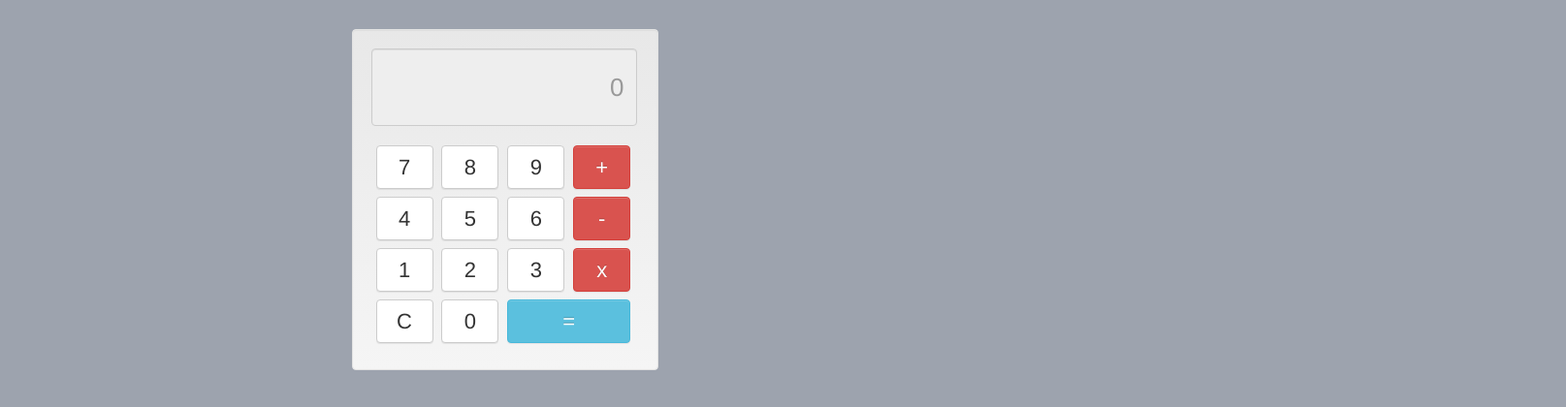
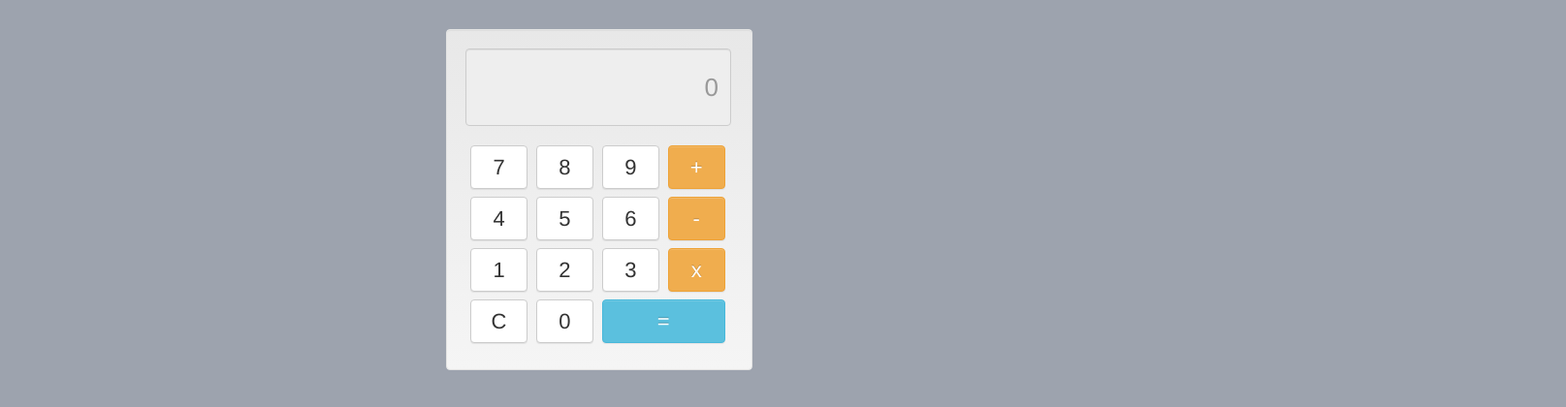
Before and after one commit to sethknepley/inf-jstest-calc, a plain HTML site: page index.html in a window 1280 px wide. Shown: the whole page at 97% size, 1615 px wide, since content can reach past the window. Drawn offline with Linux system fonts and the light colour scheme.

Commit message:
Fixes the styling for the calculator main container

```diff
--- a/css/styles.css
+++ b/css/styles.css
@@ -26,6 +26,6 @@ body {
     font-size: 22px;
 }
 
-.bttne {
+.bttnl {
     width: 127px;
 }
--- a/index.html
+++ b/index.html
@@ -15,28 +15,28 @@
   <body>
     <div class="container">
       <div class="row">
-        <div class=" col-xs-12  col-sm-offset-4 col-sm-12  col-md-offset-3 col-md-6  col-lg-offset-3 col-lg-6  ">
-          <div class="well calcontainer col-xs-12  col-sm-offset-4 col-sm-12  col-md-offset-3 col-md-6  col-lg-offset-3 col-lg-6">
-            <input class="form-control output" id="output" name="panel" placeholder="0" disabled><br/>
+        <div class="col-xs-12 col-md-offset-4">
+          <div class="well calcontainer">
+            <input class="form-control output" id="output" name="output" placeholder="0" disabled><br/>
 
             <button class="form-group btn btn-default bttn" name="bttn7" value="7">7</button>
             <button class="form-group btn btn-default bttn" name="bttn8" value="8">8</button>
             <button class="form-group btn btn-default bttn" name="bttn9" value="9">9</button>
-            <button class="form-group btn btn-danger bttn" name="bttnplus" value="+">+</button><br/>
+            <button class="form-group btn btn-warning bttn" name="bttnplus" value="+">+</button><br/>
 
             <button class="form-group btn btn-default bttn" name="bttn4" value="4">4</button>
             <button class="form-group btn btn-default bttn" name="bttn5" value="5">5</button>
             <button class="form-group btn btn-default bttn" name="bttn6" value="6">6</button>
-            <button class="form-group btn btn-danger bttn" name="bttnminus" value="-">-</button><br/>
+            <button class="form-group btn btn-warning bttn" name="bttnminus" value="-">-</button><br/>
 
             <button class="form-group btn btn-default bttn" name="bttn1" value="1">1</button>
             <button class="form-group btn btn-default bttn" name="bttn2" value="2">2</button>
             <button class="form-group btn btn-default bttn" name="bttn3" value="3">3</button>
-            <button class="form-group btn btn-danger bttn" name="bttnmulti" value="x">x</button><br/>
+            <button class="form-group btn btn-warning bttn" name="bttnmulti" value="x">x</button><br/>
 
             <button class="form-group btn btn-default bttn" name="bttnc" value="C">C</button>
             <button class="form-group btn btn-default bttn" name="bttn0" value="0">0</button>
-            <button class="form-group btn btn-info bttn bttne" name="bttneq" value="=">=</button>
+            <button class="form-group btn btn-info bttn bttnl" name="bttneq" value="=">=</button>
           </div>
         </div>
       </div>
```
